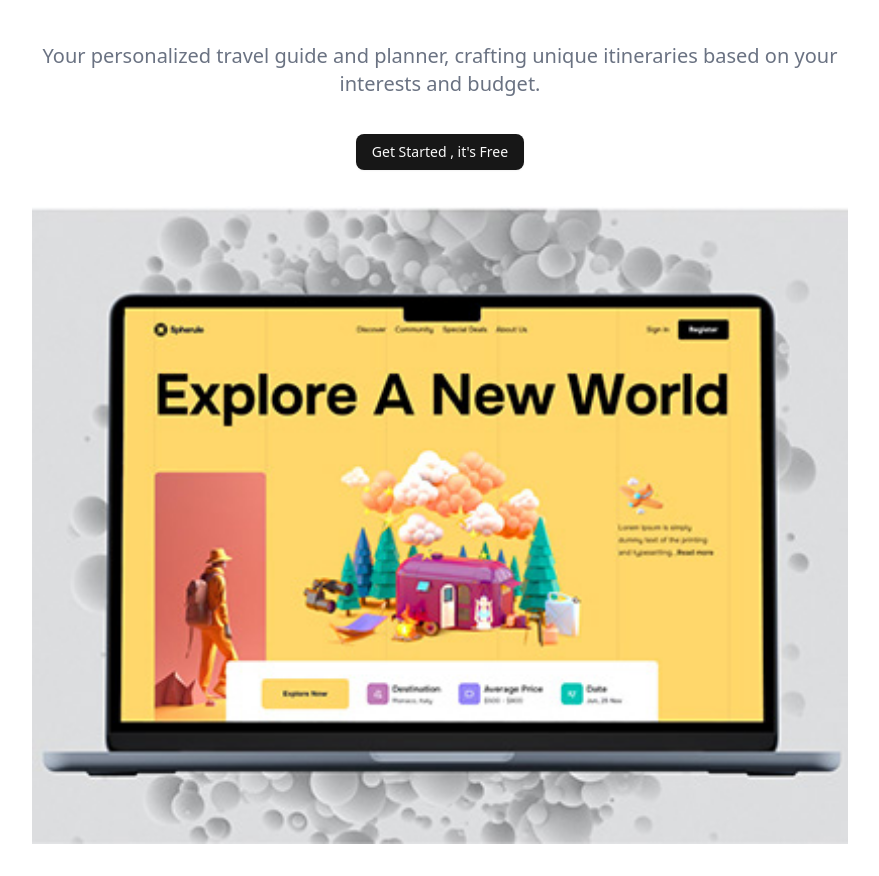
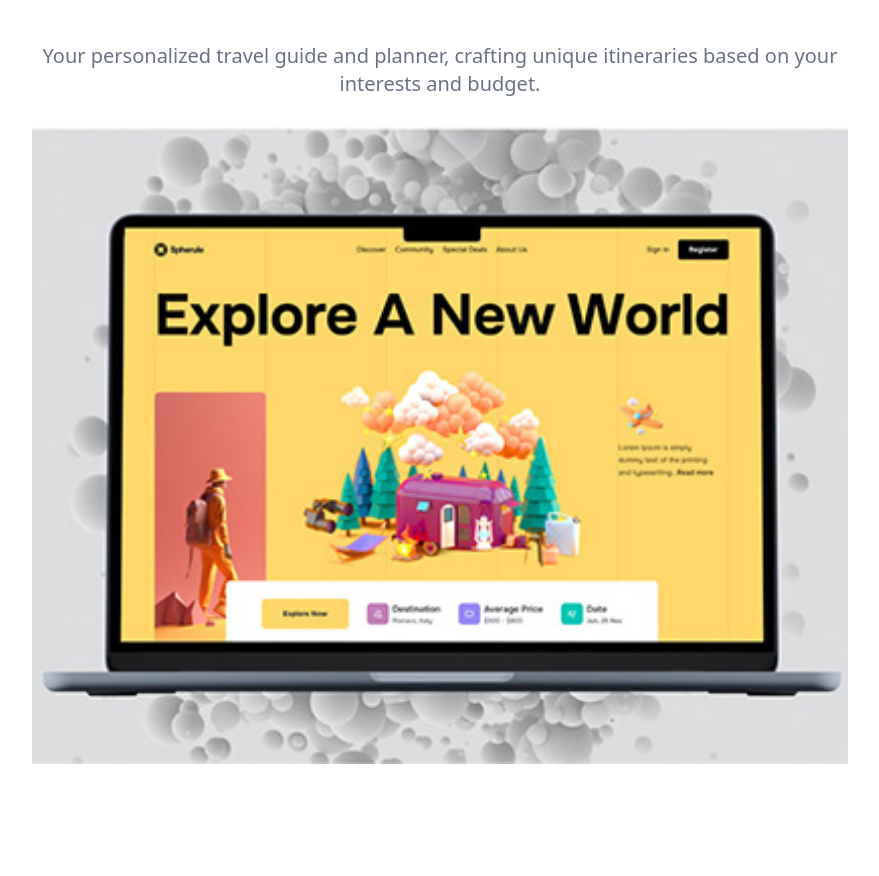
Before and after one commit to Piyush-Garg-47/Plan-your-trip-here, a React (Vite) app: page / in a window 1280 px wide. Shown: the part 425-1301 px from the top of the page, without its empty margins (200-1079 px from the left). After the commit the page ends 1221 px from the top, so only its background shows below. Built offline with nearby package versions, Linux system fonts and the light colour scheme; no server answers.

Commit message:
some change

```diff
--- a/src/components/custom/Hero.jsx
+++ b/src/components/custom/Hero.jsx
@@ -12,7 +12,7 @@ const Hero = () => {
         <Link to={'/create-trip'}>
         <Button>Get Started , it's Free</Button>
         </Link>
-      <img src="/exp.jpg" className='w-full' />
+      <img src="/exp.jpg" className='-mt-20 w-full' />
     </div>
   )
 }
```
